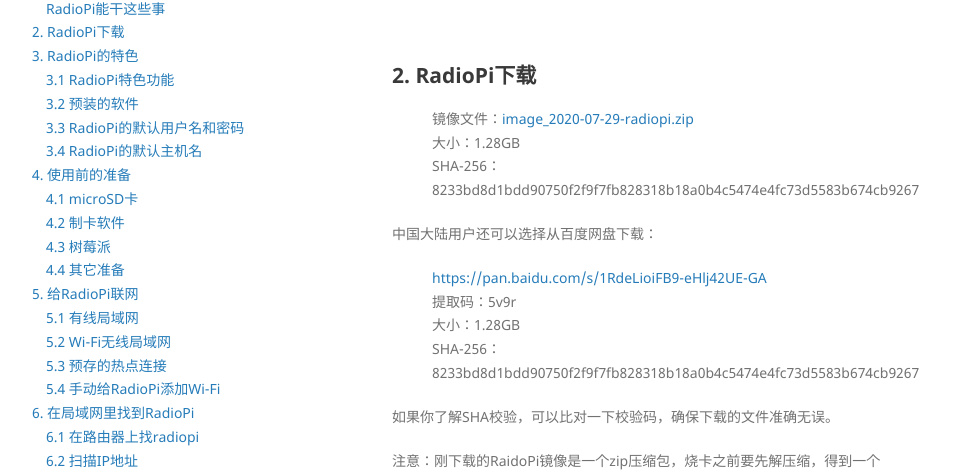
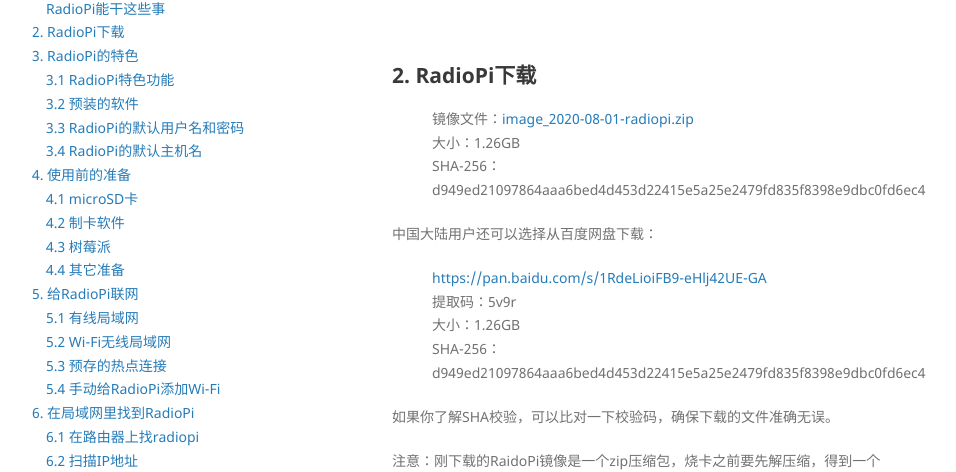
Before and after one commit to radiopiclub/radiopiclub.github.io, a Jekyll site: the page built from documents/documents_zh_2020-08-01.md, in a window 1280 px wide and 900 px high, scrolled down 964 px. Shown: the part 151-623 px from the top of the window, without its empty margins (178-1134 px from the left). Built offline with Jekyll 4.4.1, drawn with Linux system fonts in a browser that asks for light colours; some of the changed text lies outside the part shown.

Commit message:
2020-08-01 update

```diff
--- a/_includes/downloads_2020-07-29.html
+++ b/_includes/downloads_2020-08-01.html
@@ -1,9 +1,9 @@
 
-{% assign image_name = "image_2020-07-29-radiopi.zip" %}
-{% assign fileszie = "1.28GB" %}
-{% assign shasum256 = "8233bd8d1bdd90750f2f9f7fb828318b18a0b4c5474e4fc73d5583b674cb9267" %}
+{% assign image_name = "image_2020-08-01-radiopi.zip" %}
+{% assign fileszie = "1.26GB" %}
+{% assign shasum256 = "d949ed21097864aaa6bed4d453d22415e5a25e2479fd835f8398e9dbc0fd6ec4" %}
 
-{% assign download_git_url = "https://github.com/razor/radiopi/blob/master/images/image_2020-07-29-radiopi.zip" %}
+{% assign download_url = "https://downloads.radiopi.club/image_2020-08-01-radiopi.zip" %}
 
 {% assign download_baidu_url = "https://pan.baidu.com/s/1RdeLioiFB9-eHlj42UE-GA" %}
 {% assign download_baidu_extcode = "5v9r" %}
@@ -15,7 +15,7 @@
 {% if page.language == "zh" %}
 
 <dl>
-<dd>镜像文件：<a href="{{ download_git_url }}">{{ image_name }}</a></dd>
+<dd>镜像文件：<a href="{{ download_url }}">{{ image_name }}</a></dd>
 <dd>大小：{{ fileszie }}</dd>
 <dd>SHA-256：{{ shasum256 }}</dd>
 </dl>
@@ -31,7 +31,7 @@
 {% else %}
 
 <dl>
-<dd>Image file: <a href="{{ download_git_url }}">{{ image_name }}</a></dd>
+<dd>Image file: <a href="{{ download_url }}">{{ image_name }}</a></dd>
 <dd>Size: {{ fileszie }}</dd>
 <dd>SHA-256: {{ shasum256 }}</dd>
 </dl>
--- a/_includes/navbar.html
+++ b/_includes/navbar.html
@@ -12,12 +12,12 @@
 
           {% if page.language == "zh" %}
              <a class="page-link" href="{{ site.url }}/zh">首页</a>
-    	       <a class="page-link" href="/{{ page.language }}/documents-2020-07-29.html">使用说明</a>
+    	       <a class="page-link" href="/{{ page.language }}/documents-2020-08-01.html">使用说明</a>
     	       <!--a class="page-link" href="/{{ page.language }}/downloads">下载</a-->
              <a class="page-link" href="{{ site.url }}">[English Home]</a>
           {% else %}
              <a class="page-link" href="{{ site.url }}">Home</a>
-             <a class="page-link" href="/{{ page.language }}/documents-2020-07-29.html">Documents</a>
+             <a class="page-link" href="/{{ page.language }}/documents-2020-08-01.html">Documents</a>
              <!--a class="page-link" href="/{{ page.language }}/downloads">Downloads</a-->
              <a class="page-link" href="{{ site.url }}/zh">[中文首页]</a>
            {% endif %}
--- a/documents/documents_zh_2020-07-29.md
+++ b/documents/documents_zh_2020-08-01.md
@@ -1,9 +1,9 @@
 ---
 layout: document
 title: RadioPi使用说明
-permalink: "/zh/documents-2020-07-29.html"
+permalink: "/zh/documents-2020-08-01.html"
 author: BG6LH, BG1TPT, BI1EIH
-version: 2020-07-29
+version: 2020-08-01
 language: zh
 
 ---
@@ -25,7 +25,7 @@
 
 
 ### RadioPi能干这些事
-{% for target in site.data.targets_2020-07-29 %}
+{% for target in site.data.targets_2020-08-01 %}
 - {{ target | map: page.language }}
 {%- endfor %}
 
@@ -34,7 +34,7 @@
 
 ## 2. RadioPi下载
 
-{%- include downloads_2020-07-29.html -%}
+{%- include downloads_2020-08-01.html -%}
 
 如果你了解SHA校验，可以比对一下校验码，确保下载的文件准确无误。
 
@@ -47,7 +47,7 @@
 
 ### 3.1 RadioPi特色功能
 
-{% for feature in site.data.features_2020-07-29 %}
+{% for feature in site.data.features_2020-08-01 %}
 - {{ feature | map: page.language }}
 {%- endfor %}
 
@@ -57,7 +57,7 @@
 | 软件 | 版本 | 简介 |
 | ---- | ---- | ---- |
 {{ "" }}
-{%- for software in site.data.softwares_2020-07-29 -%}
+{%- for software in site.data.softwares_2020-08-01 -%}
 | {{ software.name }} | {{ software.version }} |
     {%- for description in software.descriptions -%}
       {{ description | map: page.language }}
```
Also changed, not shown: documents/documents_en_2020-08-01.md (renamed from documents/documents_en_2020-07-29.md, +6 -6 lines), index.html (+5 -5 lines), index_zh.html (+5 -5 lines), _data/features_2020-08-01.yml (renamed from _data/features_2020-07-29.yml), _data/softwares_2020-08-01.yml (renamed from _data/softwares_2020-07-29.yml), _data/targets_2020-08-01.yml (renamed from _data/targets_2020-07-29.yml), 2 other files.
